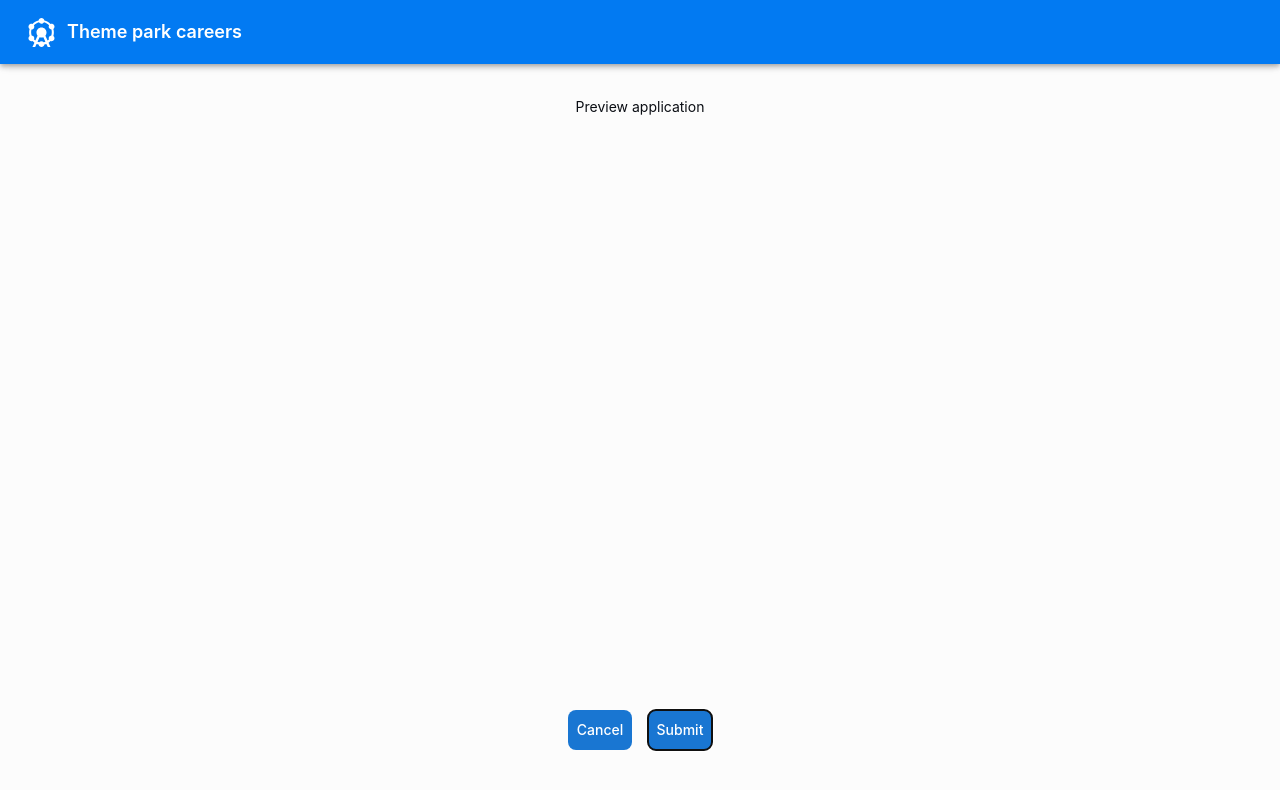
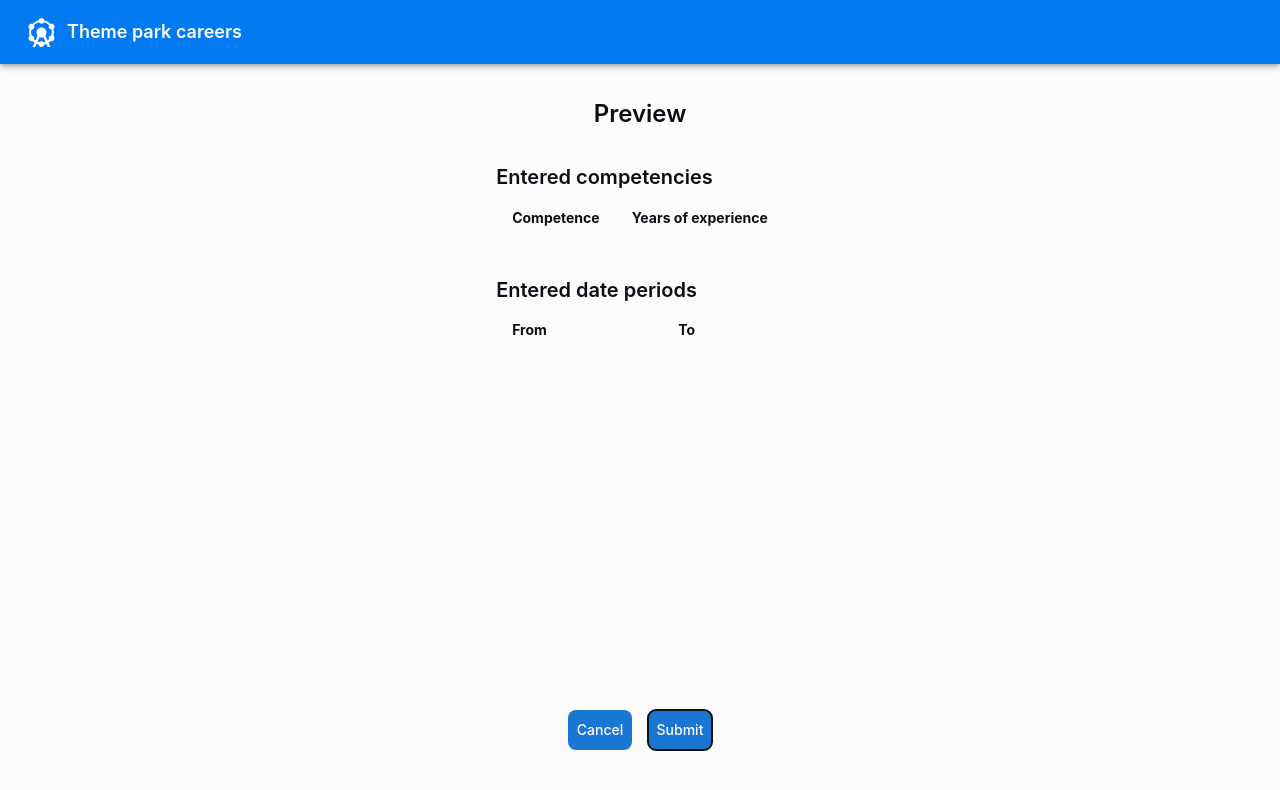
Before and after one commit to ponkinnm/IV1201-frontend, a React (Vite) app: page /apply in a window 1280 px wide. Both pictures are taken after a click on the button "Preview & Submit". Shown: the top 790 px of the page. Built offline with nearby package versions, Linux system fonts and the light colour scheme.

Commit message:
Added a preview page
Preview page lets users preview their information before submitting the application

```diff
--- a/src/components/ApplicationForm.tsx
+++ b/src/components/ApplicationForm.tsx
@@ -53,7 +53,9 @@ interface AvailableTo {
  */
 export default function ApplicationForm({ getData: getData }:{ getData: (competenceProfileID: Competence[], yearsOfExperience: Competence[], availableFrom: AvailabilityDate[], availableTo: AvailabilityDate[]) => void}){
     const [id] = useState(Date.now()); //Unique id for each input box
-    const [lock, setLock] = useState(true); //Locks add button from adding data until all input boxes on the row have been filled out.
+    const [competenceLock, setCompetenceLock] = useState(true); //Locks add button from adding competence until all input boxes on the row have been filled out.
+    const [dateLock, setDateLock] = useState(true); //Locks add button from adding a date until all input boxes on the row have been filled out.
+
     const [competenceRow, setCompetenceRow] = useState<{ id: number, type: "competence"}[]>([{ id: id, type: "competence"}]); //List all rendered CompetencyRow components
     const [availabilityRow, setAvailabilityRow] = useState<{ id: number, type: "date"}[]>([{ id: id, type: "date" }]); //List all rendered DateRow components
 
@@ -68,6 +70,10 @@ export default function ApplicationForm({ getData: getData }:{ getData: (compete
     //Data from date rows
     const [availableFrom, setAvailableFrom] = useState<AvailabilityDate[]>([]);
     const [availableTo, setAvailableTo] = useState<AvailabilityDate[]>([]);
+
+    useEffect(() => {
+        getData(competenceProfileID, yearsOfExperience, availableFrom, availableTo);
+    },[competenceProfileID, yearsOfExperience, availableFrom, availableTo]);
 
     //Save currently entered data using the hooks.
     const addData = (id: number, target: Competence | AvailableFrom | AvailableTo ) => {
@@ -101,7 +107,6 @@ export default function ApplicationForm({ getData: getData }:{ getData: (compete
                 );
             }
         }
-        getData(competenceProfileID, yearsOfExperience, availableFrom, availableTo);
     };
 
     /**
@@ -154,7 +159,7 @@ export default function ApplicationForm({ getData: getData }:{ getData: (compete
                 setErrorMessage("This competence has already been entered!"); //User tried to add the same competence twice
                 setCompetenceError(true);
                 return false;
-            } else if(lock){
+            } else if(competenceLock){
                 setErrorMessage("Please fill out all required fields!"); //User tried to add a row without filling out all input boxes
                 setCompetenceError(true);
                 return false;
@@ -166,11 +171,11 @@ export default function ApplicationForm({ getData: getData }:{ getData: (compete
                 setDateError(true);
                 return false;
             }
-            else if(availableFrom.some(fromDate => availableTo.some(toDate => toDate.to !== undefined && fromDate.from !== undefined && (fromDate.from > toDate.to && fromDate.from !== toDate.to)))){
+            else if(availableFrom.some(fromDate => availableTo.some(toDate => fromDate.id === toDate.id && toDate.to !== undefined && fromDate.from !== undefined && (new Date(fromDate.from) > new Date (toDate.to) && fromDate.from !== toDate.to)))){
                 setErrorMessage("The To date must be later than or the same as the From date!"); //User entered a to date that comes before the from date
                 setDateError(true);
                 return false;
-            } else if(lock){ //Check that all input fields have been filled out
+            } else if(dateLock){ //Check that all input fields have been filled out
                 setErrorMessage("Please fill out all required fields!"); //User tried to add a row without filling out all input boxes
                 setDateError(true);
                 return false;
@@ -220,9 +225,7 @@ export default function ApplicationForm({ getData: getData }:{ getData: (compete
 
     return(
         <Box sx={{ minHeight: "calc(100vh-64px)"}}>
-            <Box sx={{display: "flex", justifyContent: "center", alignItems: "start", marginTop: 4}}>
-                <Typography variant="h4">Application</Typography>
-            </Box>
+            <Typography variant="h4" sx={{display: "flex", justifyContent: "center", alignItems: "start", marginTop: 4}}>Application</Typography>
             <Box sx={{display: "flex", flexDirection: "column", marginTop: "50px"}}>
                 <Typography sx={{marginLeft: 1}}>Select up to three competencies and provide your years of experience.</Typography>
                 <Typography sx={{marginLeft: 1, marginBottom: 2}}>Click add to add the competence to your application.</Typography>
@@ -230,7 +233,7 @@ export default function ApplicationForm({ getData: getData }:{ getData: (compete
                     {competenceError && <Typography sx={{color: "red"}}>{errorMessage}</Typography>}
                 </Box>
                 {competenceRow.map((row)=>(
-                    <DynamicInput key={`competence-${row.id}`} id={row.id} addRow={() => addRow("competence")} removeRow={() => removeRow(row.id, "competence")} addData={addData} component={(enableInput: boolean) => <CompetenceRow id={row.id} enableInput={enableInput} addData={addData} setLock={setLock}/>}/>
+                    <DynamicInput key={`competence-${row.id}`} id={row.id} addRow={() => addRow("competence")} removeRow={() => removeRow(row.id, "competence")} addData={addData} component={(enableInput: boolean) => <CompetenceRow id={row.id} enableInput={enableInput} addData={addData} setCompetenceLock={setCompetenceLock}/>}/>
                 ))}
                 <Typography sx={{marginLeft: 1, marginTop: "50px"}}>Please provide the dates for the periods you are available to work.</Typography>
                 <Typography sx={{marginLeft: 1, marginBottom: 2}}>Click add to add the date to your application.</Typography>
@@ -238,7 +241,7 @@ export default function ApplicationForm({ getData: getData }:{ getData: (compete
                     {dateError && <Typography sx={{color: "red"}}>{errorMessage}</Typography>}
                 </Box>
                 {availabilityRow.map((row)=>(
-                    <DynamicInput key={`date-${row.id}`} id={row.id} addRow={() => addRow("date")} removeRow={() => removeRow(row.id, "date")} addData={addData} component={(enableInput: boolean) => <DateRow id = {row.id} enableInput={enableInput} addData={addData} setLock={setLock}/>}/>
+                    <DynamicInput key={`date-${row.id}`} id={row.id} addRow={() => addRow("date")} removeRow={() => removeRow(row.id, "date")} addData={addData} component={(enableInput: boolean) => <DateRow id = {row.id} enableInput={enableInput} addData={addData} setDateLock={setDateLock}/>}/>
                 ))}
             </Box>
             <Box sx={{height: 50, width: "100%" }}></Box>
@@ -285,17 +288,17 @@ function DynamicInput({ id, addRow: addRow, removeRow: removeRow, addData: addDa
  *
  * @returns {JSX.Element} CompetenceRow
  */
-function CompetenceRow({ id, setLock: setLock, enableInput, addData: addData}: { id: number, setLock: (check: boolean) => void, enableInput: boolean, addData: (id: number, value: Competence) => void; }){
+function CompetenceRow({ id, setCompetenceLock: setCompetenceLock, enableInput, addData: addData}: { id: number, setCompetenceLock: (check: boolean) => void, enableInput: boolean, addData: (id: number, value: Competence) => void; }){
     const [competenceProfile, setCompetenceProfile] = useState("");
     const [yearsOfExperience, setYearsOfExperience] = useState("");
 
     useEffect(() => {
         if (competenceProfile !== "" && yearsOfExperience !== ""){
+            setCompetenceLock(false);
             addData(id, { id: id, name: "competence_profile_id", value: Number(competenceProfile) });
             addData(id, { id: id, name: "years_of_experience", value: Number(yearsOfExperience) });
-            setLock(false);
         } else{
-            setLock(true); //Lock until both input field have been filled out
+            setCompetenceLock(true); //Lock until both input field have been filled out
         } // eslint-disable-next-line react-hooks/exhaustive-deps
     }, [competenceProfile, yearsOfExperience]);
 
@@ -343,17 +346,17 @@ function CompetenceRow({ id, setLock: setLock, enableInput, addData: addData}: {
  *
  * @returns {JSX.Element} DateRow
  */
-function DateRow({ id, setLock: setLock, enableInput, addData: addData}: { id: number, setLock: (check: boolean) => void, enableInput: boolean, addData: (id: number, value: AvailableFrom | AvailableTo) => void }){
+function DateRow({ id, setDateLock: setDateLock, enableInput, addData: addData}: { id: number, setDateLock: (check: boolean) => void, enableInput: boolean, addData: (id: number, value: AvailableFrom | AvailableTo) => void }){
     const [from, setFrom] = useState<Dayjs | null>(null);
     const [to, setTo] = useState<Dayjs | null>(null);
 
     useEffect(() => {
         if(from !== null && to !== null){
+            setDateLock(false);
             addData(id, { type: "date", name: "from_date", dateString: from.format('YYYY-MM-DD')});
             addData(id, { type: "date", name: "to_date", dateString: to.format('YYYY-MM-DD')});
-            setLock(false);
         } else{
-            setLock(true); //Lock until both input fields have been filled out
+            setDateLock(true); //Lock until both input fields have been filled out
         } // eslint-disable-next-line react-hooks/exhaustive-deps
     }, [from, to]);
 
--- a/src/pages/Application.tsx
+++ b/src/pages/Application.tsx
@@ -5,9 +5,11 @@
 import '../container.css';
 import ApplicationForm from '../components/ApplicationForm.tsx';
 import { Typography, Button } from '@mui/material';
-import { useState } from 'react';
+import { useEffect, useState } from 'react';
 import { useNavigate } from 'react-router-dom';
 import Box from '@mui/material/Box';
+import { Table, TableBody, TableCell, TableHead, TableRow } from "@mui/material";
+
 
 interface Competence {
     id: number;
@@ -24,7 +26,8 @@ interface Date {
 
 export default function Application(){
     const navigate = useNavigate();
-    const [submitted, setSubmitted] = useState(false); //Decide which view to render
+    const [showPreview, setShowPreview] = useState(false); //Show preview
+    const [submit, setSubmit] = useState(false);
 
     //Data from competence rows
     const [competenceProfileID, setCompetenceProfileID] = useState<Competence[]>([]);
@@ -40,31 +43,18 @@ export default function Application(){
         setAvailabilityTo(currentAvailabilityTo);
     };
 
-    /* eslint-disable */
     const previewData = () => {
-        //TODO: Implement a preview page that list all input
-        submitData();
-        //Filter out competences that doesn't have a matching years of experience entered. Based on matching ids.
-        const commonCompExp = competenceProfileID.filter(comp => yearsOfExperience.some(exp => exp.id === comp.id));
-        setCompetenceProfileID(comp => comp.filter(value => commonCompExp.includes(value)));
-        setYearsOfExperience(exp => exp.filter(value => commonCompExp.includes(value)));
-
-        //Filter out from dates that doesn't have a matching to dates. Based on matching ids.
-        const commondates = availabilityFrom.filter(from => availabilityTo.some(to => to.id === from.id));
-        setAvailabilityFrom(from => from.filter(value => commondates.includes(value)));
-        setAvailabilityTo(to => to.filter(value => commondates.includes(value)));
-        submitData();
+        //TODO: Remove this function, only for testing
+        console.log("SUBMITTED DATA:");
+        console.log(competenceProfileID);
+        console.log(yearsOfExperience);
+        console.log(availabilityFrom);
+        console.log(availabilityTo);
     }
-    /* eslint-enable */
 
     const submitData = () => {
         try{
             //TODO: Data should be sent to database here!
-            console.log("SUBMITTED DATA:");
-            console.log(competenceProfileID);
-            console.log(yearsOfExperience);
-            console.log(availabilityFrom);
-            console.log(availabilityTo);
         } catch{
             throw new Error("Not Implemented");
         }
@@ -73,38 +63,80 @@ export default function Application(){
     return(
         <Box sx={{display: "flex", flexDirection: "column", justifyItems: "center", alignContent:"center", minWidth: "100vw" }}>
             <Box sx={{ flex: 1, display: "flex", flexDirection: "column", justifyContent: "center", alignItems: "center", paddingBottom: "100px", overflow: "auto", maxHeight: "80vh"}}>
-                { submitted ? <Box><Typography sx={{display: "flex", justifyContent: "center", alignItems: "center", margin: 4}}>Preview application</Typography><Preview competenceProfileID={competenceProfileID} yearsOfExperience={yearsOfExperience} availabilityFrom={availabilityFrom} availabilityTo={availabilityTo}/></Box> : <ApplicationForm getData={getData}/>}
+                { submit ? <Confirmation /> : showPreview ? <Preview previewData={previewData} competenceProfileID={competenceProfileID} yearsOfExperience={yearsOfExperience} availabilityFrom={availabilityFrom} availabilityTo={availabilityTo}/> : <ApplicationForm getData={getData}/>}
             </Box>
 
             <Box sx={{ display: "flex", justifyContent: "center", alignItems: "center", position: "fixed", left: "50%", bottom: "30px", transform: "translateX(-50%)", zIndex: 1000, paddingTop: "20px", paddingBottom: "20px", maxHeight: "90px"}}>
-                <Button  onClick={() => { void navigate("/user") }} sx={{ backgroundColor: "#1976d2", color: "white", marginRight: 1}}>Cancel</Button>
-                { !submitted ? <Button onClick={() => {setSubmitted(!submitted)}} sx={{ backgroundColor: "#1976d2", color: "white", marginLeft: 1}}>Preview & Submit</Button> : <Button onClick={()=>{submitData()}} sx={{ backgroundColor: "#1976d2", color: "white", marginLeft: 1}}>Submit</Button>}
+                { !submit && <Button  onClick={() => { void navigate("/user") }} sx={{ backgroundColor: "#1976d2", color: "white", marginRight: 1}}>Cancel</Button>}
+                { !showPreview ? <Button onClick={() => {setShowPreview(!showPreview)}} sx={{ backgroundColor: "#1976d2", color: "white", marginLeft: 1}}>Preview & Submit</Button> : !submit && <Button onClick={()=>{submitData(); setSubmit(true)}} sx={{ backgroundColor: "#1976d2", color: "white", marginLeft: 1}}>Submit</Button>}
             </Box>
         </Box>
     );
 }
 
-function Preview({ competenceProfileID, yearsOfExperience, availabilityFrom, availabilityTo }: { competenceProfileID: Competence[]; yearsOfExperience: Competence[]; availabilityFrom: Date[]; availabilityTo: Date[]; }) {
+function Preview({ previewData: previewData, competenceProfileID, yearsOfExperience, availabilityFrom, availabilityTo }: { previewData: () => void, competenceProfileID: Competence[]; yearsOfExperience: Competence[]; availabilityFrom: Date[]; availabilityTo: Date[]; }) {
     const names: Record<string, string> = {
         "1": "Ticket sales",
         "2": "Lotteries",
         "3": "Roller coaster operation"
     }
+    previewData();
     return(
         <Box>
-            {competenceProfileID.map(item => (
-                <Typography key={item.id}>{`competenceID: ${item.id}, value: ${names[item.value]}`}</Typography>
-            ))}
-            {yearsOfExperience.map(item => (
-                <Typography key={item.id}>{`yearsOfExperienceID: ${item.id}, value: ${item.value}`}</Typography>
-            ))}
-            {availabilityFrom.map(item => (
-                <Typography key={item.id}>{`dateFromID: ${item.id}, From: ${item.from}`}</Typography>
-            ))}
-            {availabilityTo.map(item => (
-                <Typography key={item.id}>{`DateToID: ${item.id}, To: ${item.to}`}</Typography>
-            ))}
+            <Typography variant="h4" sx={{display: "flex", justifyContent: "center", alignItems: "start", marginTop: 4}}>Preview</Typography>
+            <Typography variant="h5" sx={{ marginTop: 4}}>Entered competencies</Typography>
+            <Table>
+                <TableHead>
+                    <TableRow>
+                        <TableCell><Typography sx={{fontWeight: "bold"}}>Competence</Typography></TableCell>
+                        <TableCell><Typography sx={{fontWeight: "bold"}}>Years of experience</Typography></TableCell>
+                    </TableRow>
+                </TableHead>
+                <TableBody>
+                    {competenceProfileID.map(comp => (yearsOfExperience.map(exp =>
+                        comp.id === exp.id && (
+                            <TableRow>
+                                <TableCell>{`${names[comp.value]}`}</TableCell>
+                                <TableCell>{`${exp.value} years`}</TableCell>
+                            </TableRow>
+                        ))))
+                    }
+                </TableBody>
+            </Table>
+            <Typography variant="h5" sx={{ marginTop: 4}}>Entered date periods</Typography>
+            <Table>
+                <TableHead>
+                    <TableRow>
+                        <TableCell><Typography sx={{fontWeight: "bold"}}>From</Typography></TableCell>
+                        <TableCell><Typography sx={{fontWeight: "bold"}}>To</Typography></TableCell>
+                    </TableRow>
+                </TableHead>
+                <TableBody>
+                    {availabilityFrom.map(from => (availabilityTo.map(to =>
+                        from.id === to.id && (
+                            <TableRow>
+                                <TableCell>{`${from.from}`}</TableCell>
+                                <TableCell>{`${to.to}`}</TableCell>
+                            </TableRow>
+                        ))))
+                    }
+                </TableBody>
+            </Table>
         </Box>
     );
 
 }
+
+function Confirmation(){
+    const navigate = useNavigate();
+    return(
+        <Box sx={{display: "flex", flexDirection: "column", alignContent: "center", alignItems: "center", minHeight: "100%"}}>
+            <Typography variant="h4" sx={{display: "flex", justifyContent: "center", alignItems: "start", marginTop: 6}}>Thank You for Your Application!</Typography>
+            <Typography sx={{marginTop: 6}}>Your application has been successfully submitted.</Typography>
+            <Typography>Our team at Theme Park Careers will review your information,</Typography>
+            <Typography>and if your qualifications match our openings, we will be in touch.</Typography>
+            <Typography>We appreciate your interest and look forward to the possibility of working together!</Typography>
+            <Button onClick={() => {void navigate("/user")}} sx={{ backgroundColor: "#1976d2", color: "white", marginTop: 6}}>Return to user page</Button>
+        </Box>
+    );
+}
```
